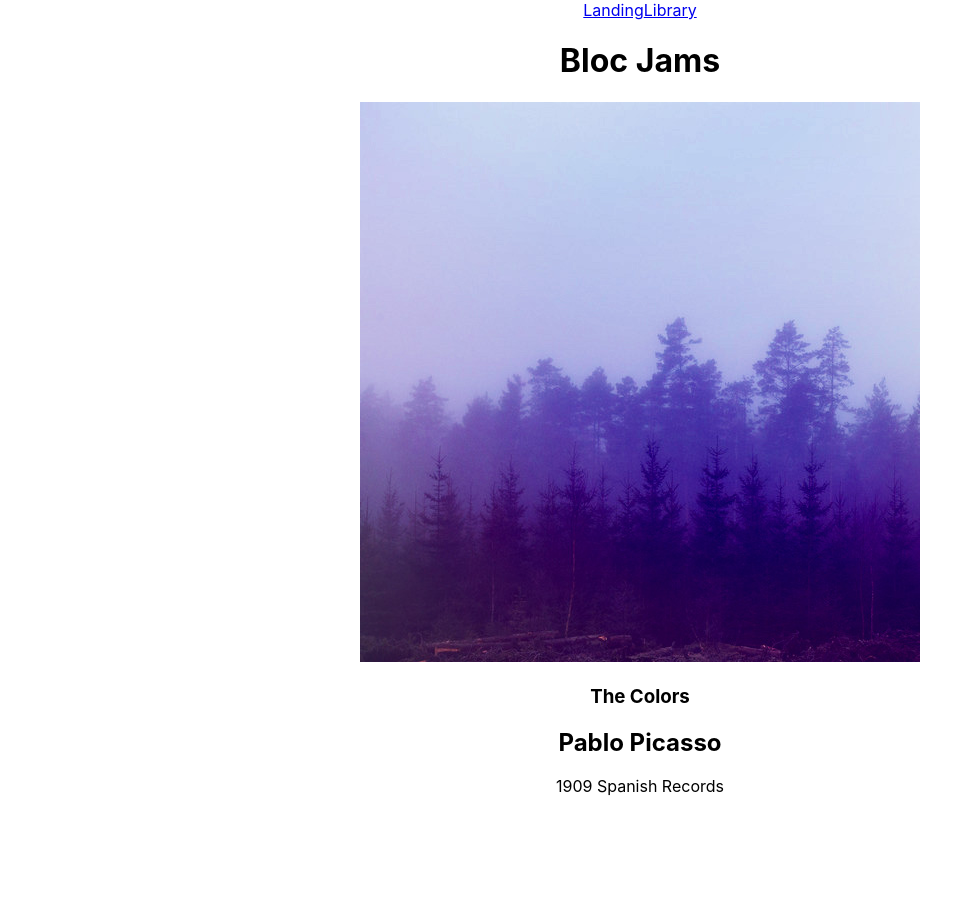
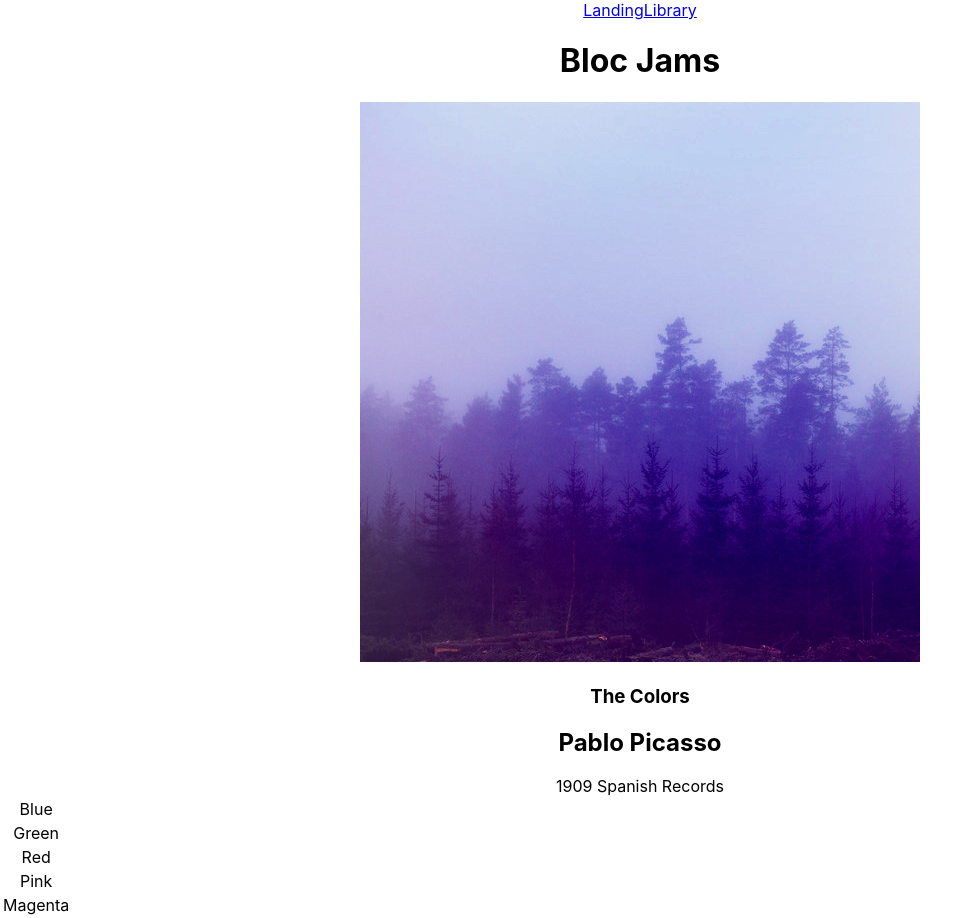
Before and after one commit to judypatoodie/bloc-jams, a React (Create React App) app: page /album/the-colors in a window 1280 px wide. Shown: the whole page, without its empty margins (0-979 px from the left). Before the commit the page ends 800 px from the top, so only its background shows below. Built offline with nearby package versions, Linux system fonts and the light colour scheme.

Commit message:
added song titles in table rows

```diff
--- a/src/components/Album.js
+++ b/src/components/Album.js
@@ -32,6 +32,16 @@
           <col id="song-duration-column" />
         </colgroup>
         <tbody>
+            {
+            //this.state.album[0].map((songs) => songs.map((title) => <tr><td>title</td></tr>) )
+            this.state.album.songs.map((currentvalue, index)=>
+            <tr>
+              <td>{currentvalue.title}</td>
+            </tr>)
+            }
+
+
+
 
         </tbody>
       </table>
--- a/src/components/Library.js
+++ b/src/components/Library.js
@@ -1,5 +1,5 @@
 import React, { Component } from 'react';
- import { Link } from 'react-router-dom';
+import { Link } from 'react-router-dom';
 import albumData from './../data/albums';
 
 class Library extends Component {
```
